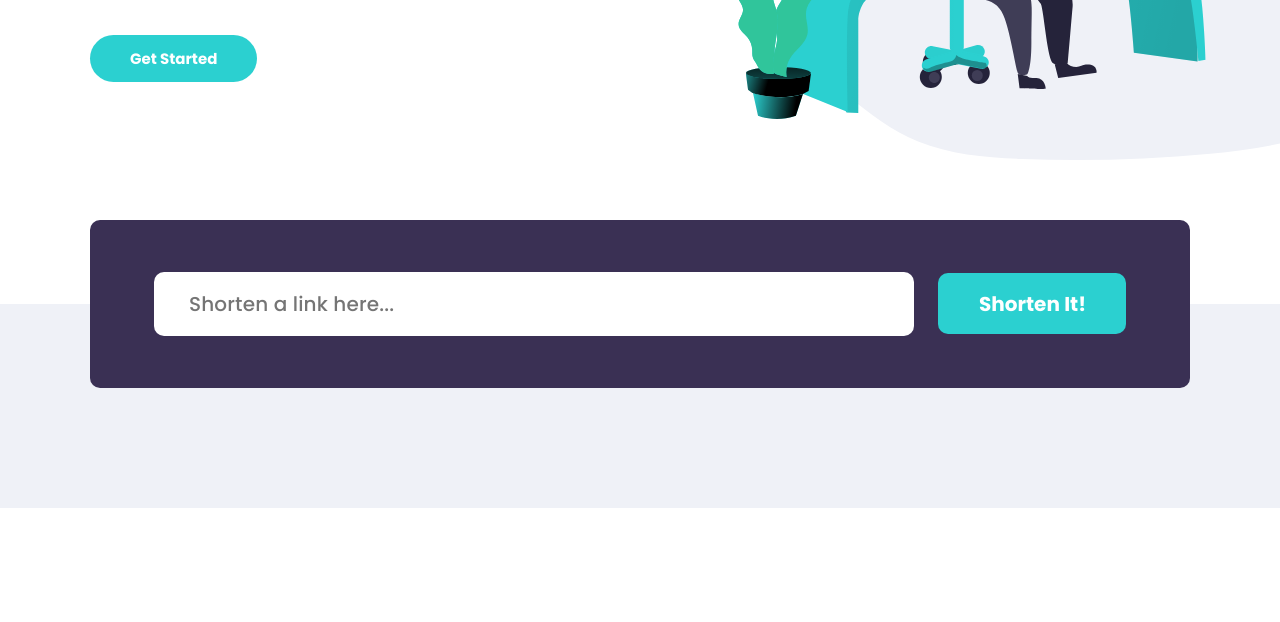
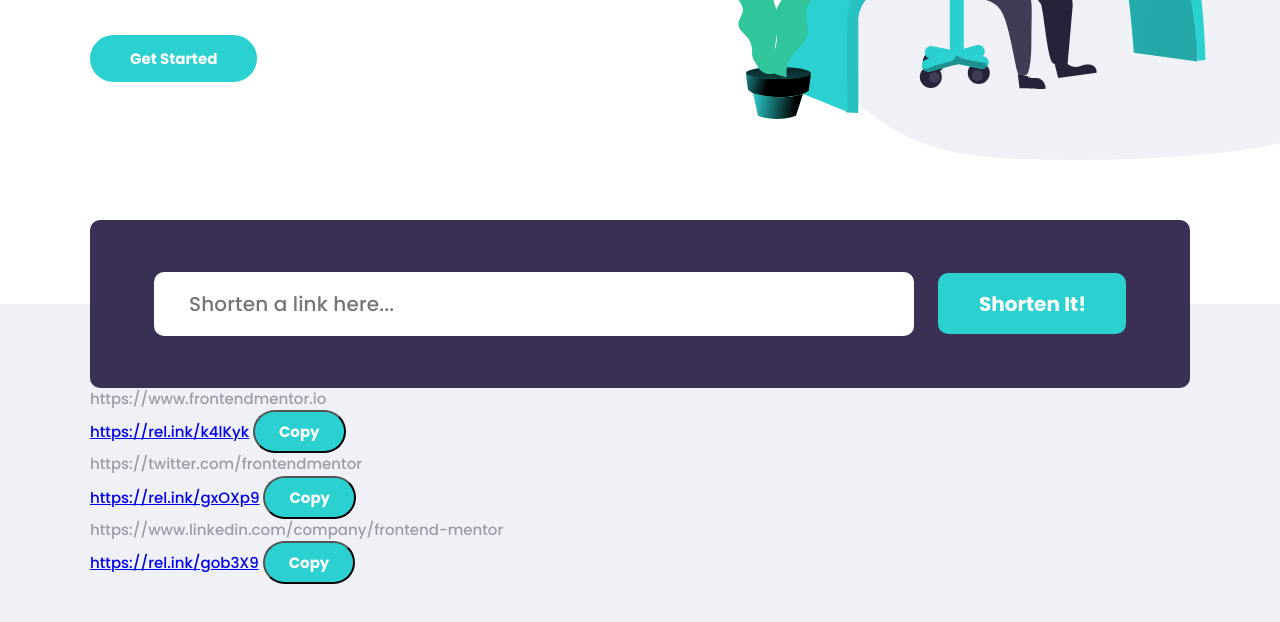
Before and after one commit to frontendasoslar/Shortly-loyihasi, a plain HTML site: page index.html in a window 1280 px wide. Shown: the part 502-1124 px from the top of the page. Before the commit the page ends 1010 px from the top, so only its background shows below. Drawn offline with Linux system fonts and the light colour scheme.

Commit message:
add url shortner form

```diff
--- a/index.html
+++ b/index.html
@@ -64,10 +64,32 @@
           </div>
           <button class="url-shortner__submit button button--rectangle" type="submit">Shorten It!</button>
         </form>
+
+        <!-- URL shortner results -->
+      <div class="url-shortner-results">
+        <div class="url-shortner-result">
+          <div class="url-shortner-result__orinal-link">https://www.frontendmentor.io</div>
+          <a href="#" class="url-shortnet__link" target="_blank">https://rel.ink/k4lKyk</a>
+          <button class="url-shortner-result__button button button--small">Copy</button>
+        </div>
       </div>
 
-      <!-- URL shortner results -->
+      <div class="url-shortner-results">
+        <div class="url-shortner-result">
+          <div class="url-shortner-result__orinal-link">https://twitter.com/frontendmentor</div>
+          <a href="#" class="url-shortnet__link" target="_blank">https://rel.ink/gxOXp9</a>
+          <button class="url-shortner-result__button button button--small">Copy</button>
+        </div>
+      </div>
 
+      <div class="url-shortner-results">
+        <div class="url-shortner-result">
+          <div class="url-shortner-result__orinal-link">https://www.linkedin.com/company/frontend-mentor</div>
+          <a href="#" class="url-shortnet__link" target="_blank">https://rel.ink/gob3X9</a>
+          <button class="url-shortner-result__button button button--small">Copy</button>
+        </div>
+      </div>
+      </div>
      </section>
     </div>
   </div>
```
